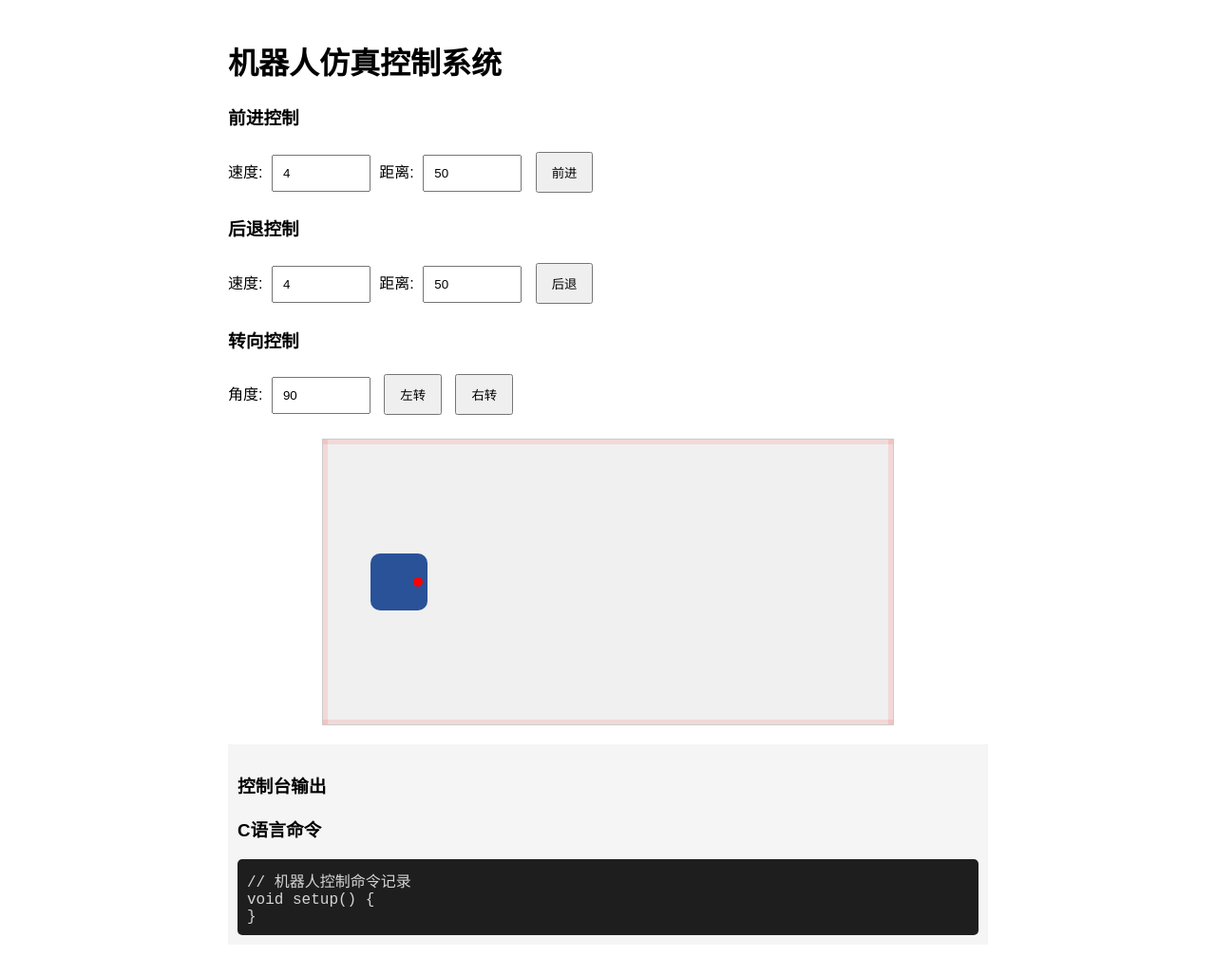
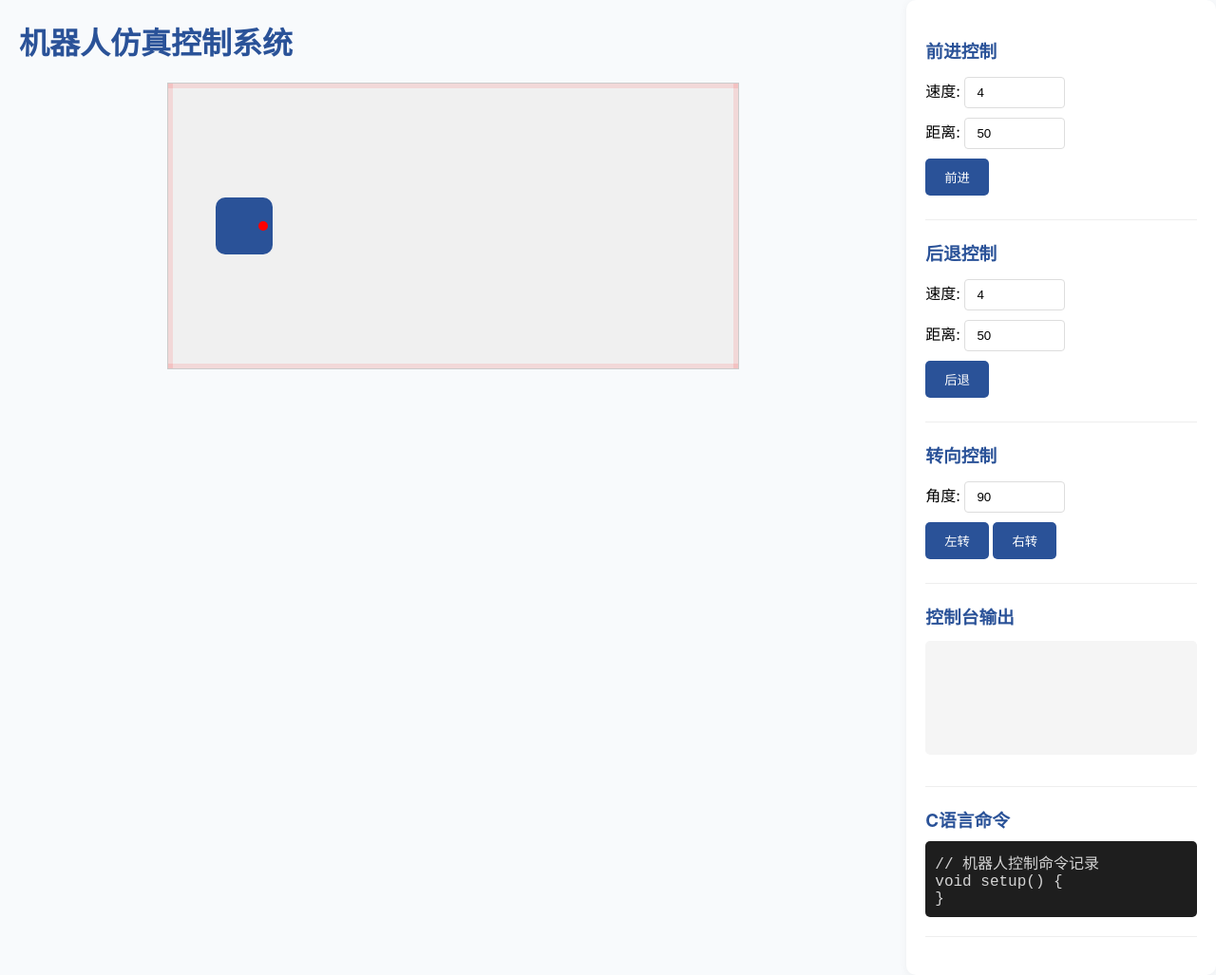
Before and after one commit to uwislab/urobot-mcp, a Flask app: page /robot-project/control in a window 1280 px wide. Shown: the whole page at 95% size. Before the commit the page ends 985 px from the top, so only its background shows below. Run offline with Flask 3, Linux system fonts and the light colour scheme.

Commit message:
feat: redesign robot control page with split-panel layout

```diff
--- a/templates/robot-project/robot_control.html
+++ b/templates/robot-project/robot_control.html
@@ -22,11 +22,66 @@
     </script>
     <script src="/static/js/robot-project/robot_control.js"></script>
     <style>
-        body { font-family: Arial, sans-serif; max-width: 800px; margin: 0 auto; padding: 20px; }
-        .controls { margin: 20px 0; }
-        button { padding: 10px 15px; margin: 5px; }
-        input { padding: 10px; margin: 5px; width: 80px; }
-        #output { margin-top: 20px; padding: 10px; background-color: #f5f5f5; min-height: 100px; }
+        body {
+            font-family: 'Inter', -apple-system, BlinkMacSystemFont, sans-serif;
+            display: flex;
+            min-height: 100vh;
+            margin: 0;
+            padding: 0;
+            background: #f8fafc;
+        }
+        .container {
+            display: flex;
+            width: 100%;
+            max-width: 1200px;
+            margin: 0 auto;
+            padding: 20px;
+            gap: 30px;
+        }
+        .simulation-panel {
+            flex: 1;
+            min-width: 0;
+        }
+        .control-panel {
+            width: 400px;
+            background: white;
+            border-radius: 10px;
+            padding: 20px;
+            box-shadow: 0 2px 10px rgba(0,0,0,0.05);
+        }
+        h1 {
+            color: #2a5298;
+            margin-top: 0;
+        }
+        button {
+            padding: 10px 20px;
+            background: #2a5298;
+            color: white;
+            border: none;
+            border-radius: 5px;
+            cursor: pointer;
+            margin: 5px 0;
+            transition: background 0.2s;
+        }
+        button:hover {
+            background: #1a3b7a;
+        }
+        input {
+            padding: 8px 12px;
+            border: 1px solid #ddd;
+            border-radius: 4px;
+            margin: 5px 0;
+            width: 80px;
+        }
+        .control-group {
+            margin-bottom: 20px;
+            padding-bottom: 20px;
+            border-bottom: 1px solid #eee;
+        }
+        .control-group h3 {
+            color: #2a5298;
+            margin-bottom: 10px;
+        }
 
         /* 机器人仿真区域样式 */
         #robotSimulation {
@@ -106,26 +161,10 @@
     </style>
 </head>
 <body>
+    <div class="container">
+        <!-- 左侧机器人仿真区域 -->
+        <div class="simulation-panel">
             <h1>机器人仿真控制系统</h1>
-
-    <div class="controls">
-        <h3>前进控制</h3>
-        速度: <input type="number" id="forwardSpeed" min="1" max="8" value="4">
-        距离: <input type="number" id="forwardDistance" min="1" max="200" value="50">
-        <button onclick="controlRobot('forward')">前进</button>
-
-        <h3>后退控制</h3>
-        速度: <input type="number" id="backSpeed" min="1" max="8" value="4">
-        距离: <input type="number" id="backDistance" min="1" max="200" value="50">
-        <button onclick="controlRobot('back')">后退</button>
-
-        <h3>转向控制</h3>
-        角度: <input type="number" id="turnDegree" min="1" max="360" value="90">
-        <button onclick="controlRobot('left')">左转</button>
-        <button onclick="controlRobot('right')">右转</button>
-    </div>
-
-    <!-- 机器人仿真区域 -->
             <div id="robotSimulation">
         <div class="boundary" id="boundary-top"></div>
         <div class="boundary" id="boundary-bottom"></div>
@@ -136,15 +175,46 @@
         </div>
     </div>
 
-    <div id="output">
+            </div>
+        </div>
+
+        <!-- 右侧控制面板 -->
+        <div class="control-panel">
+            <div class="control-group">
+                <h3>前进控制</h3>
+                <div>速度: <input type="number" id="forwardSpeed" min="1" max="8" value="4"></div>
+                <div>距离: <input type="number" id="forwardDistance" min="1" max="200" value="50"></div>
+                <button onclick="controlRobot('forward')">前进</button>
+            </div>
+
+            <div class="control-group">
+                <h3>后退控制</h3>
+                <div>速度: <input type="number" id="backSpeed" min="1" max="8" value="4"></div>
+                <div>距离: <input type="number" id="backDistance" min="1" max="200" value="50"></div>
+                <button onclick="controlRobot('back')">后退</button>
+            </div>
+
+            <div class="control-group">
+                <h3>转向控制</h3>
+                <div>角度: <input type="number" id="turnDegree" min="1" max="360" value="90"></div>
+                <button onclick="controlRobot('left')">左转</button>
+                <button onclick="controlRobot('right')">右转</button>
+            </div>
+
+            <div class="control-group">
                 <h3>控制台输出</h3>
-        <pre id="log"></pre>
+                <pre id="log" style="background: #f5f5f5; padding: 10px; border-radius: 5px; min-height: 100px;"></pre>
+            </div>
+
+            <div class="control-group">
                 <h3>C语言命令</h3>
-        <div id="console">
+                <div id="console" style="background: #1e1e1e; color: #d4d4d4; padding: 10px; border-radius: 5px;">
                     <div>// 机器人控制命令记录</div>
                     <div>void setup() {</div>
                     <div id="commandLog"></div>
                     <div>}</div>
+                </div>
+            </div>
         </div>
     </div>
 
```
Lines whose indentation alone changed are shown as unchanged.
